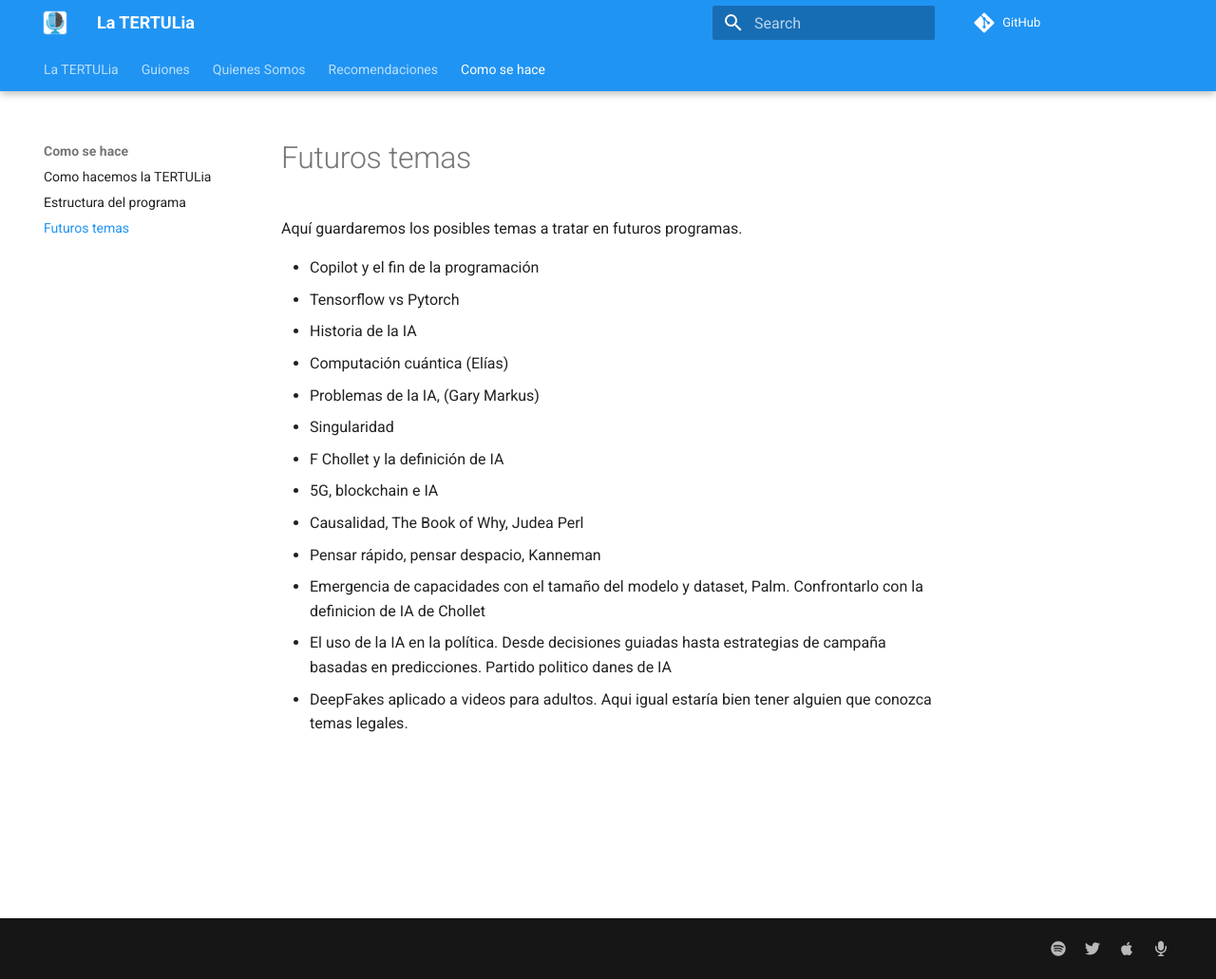
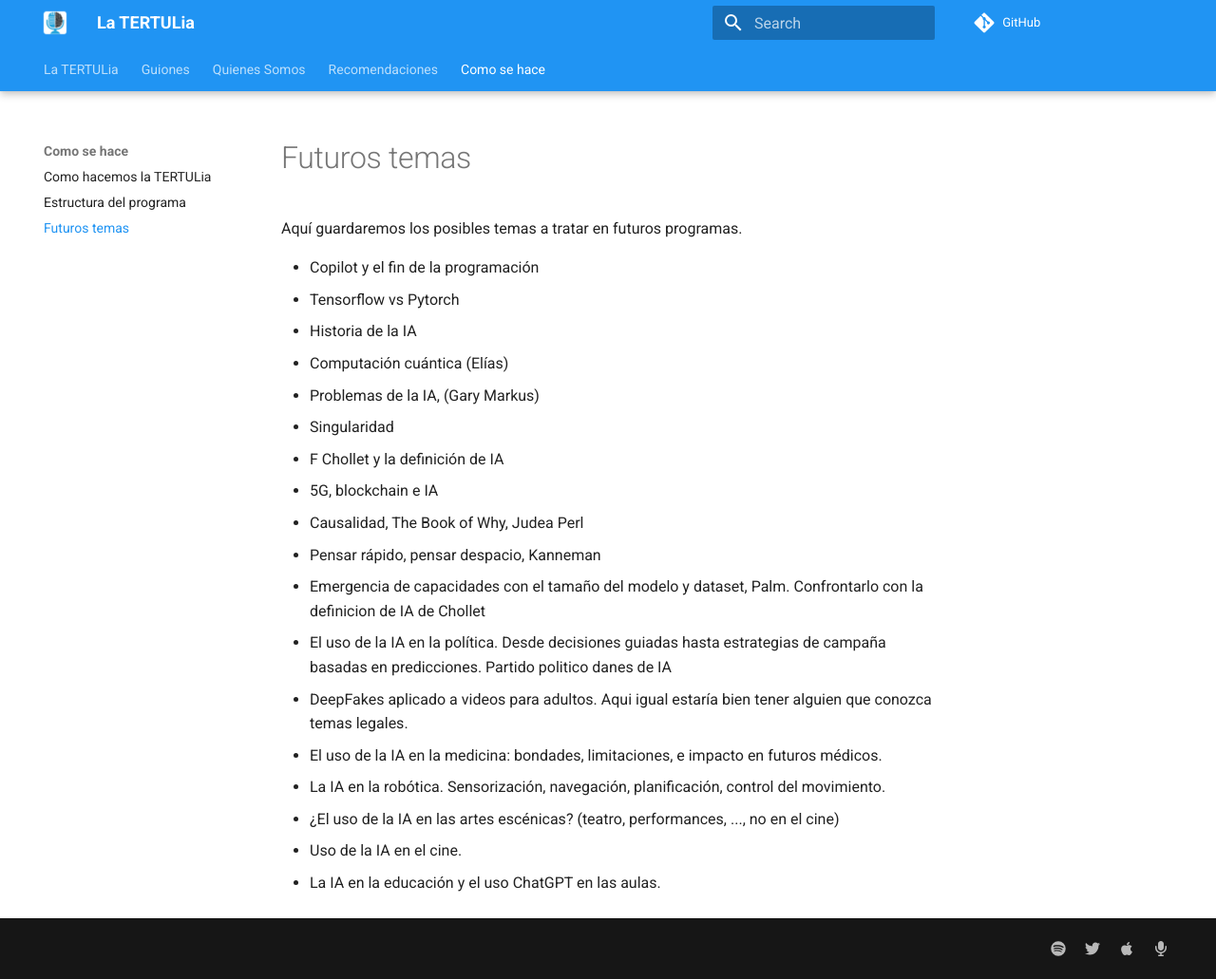
Before and after one commit to ironbar/tertulia_inteligencia_artificial, an MkDocs documentation site: the page built from docs/como-se-hace/futuros-temas.md, in a window 1280 px wide and 1031 px high. Shown: the whole window at 95% size. Built offline with MkDocs 1.6.1 and Material for MkDocs 9.7.7, drawn with Linux system fonts in a browser that asks for light colours; comment, search, counter and statistics services are not loaded.

Commit message:
Update futuros-temas.md

```diff
--- a/docs/como-se-hace/futuros-temas.md
+++ b/docs/como-se-hace/futuros-temas.md
@@ -15,3 +15,8 @@ Aquí guardaremos los posibles temas a tratar en futuros programas.
 - Emergencia de capacidades con el tamaño del modelo y dataset, Palm. Confrontarlo con la definicion de IA de Chollet
 - El uso de la IA en la política. Desde decisiones guiadas hasta estrategias de campaña basadas en predicciones. Partido politico danes de IA
 - DeepFakes aplicado a videos para adultos. Aqui igual estaría bien tener alguien que conozca temas legales.
+- El uso de la IA en la medicina: bondades, limitaciones, e impacto en futuros médicos.
+- La IA en la robótica. Sensorización, navegación, planificación, control del movimiento.
+- ¿El uso de la IA en las artes escénicas? (teatro, performances, ..., no en el cine)
+- Uso de la IA en el cine.
+- La IA en la educación y el uso ChatGPT en las aulas.
```
